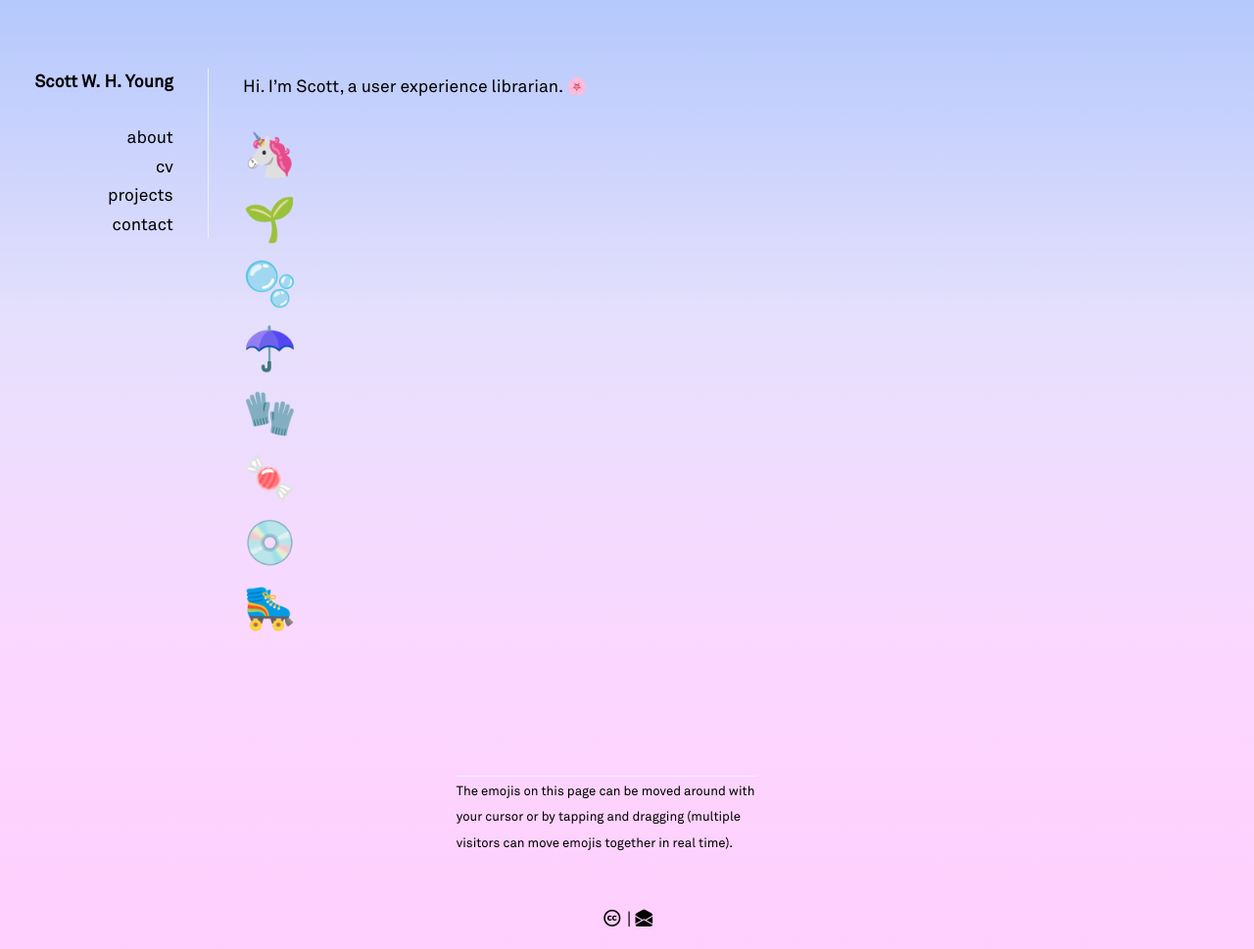
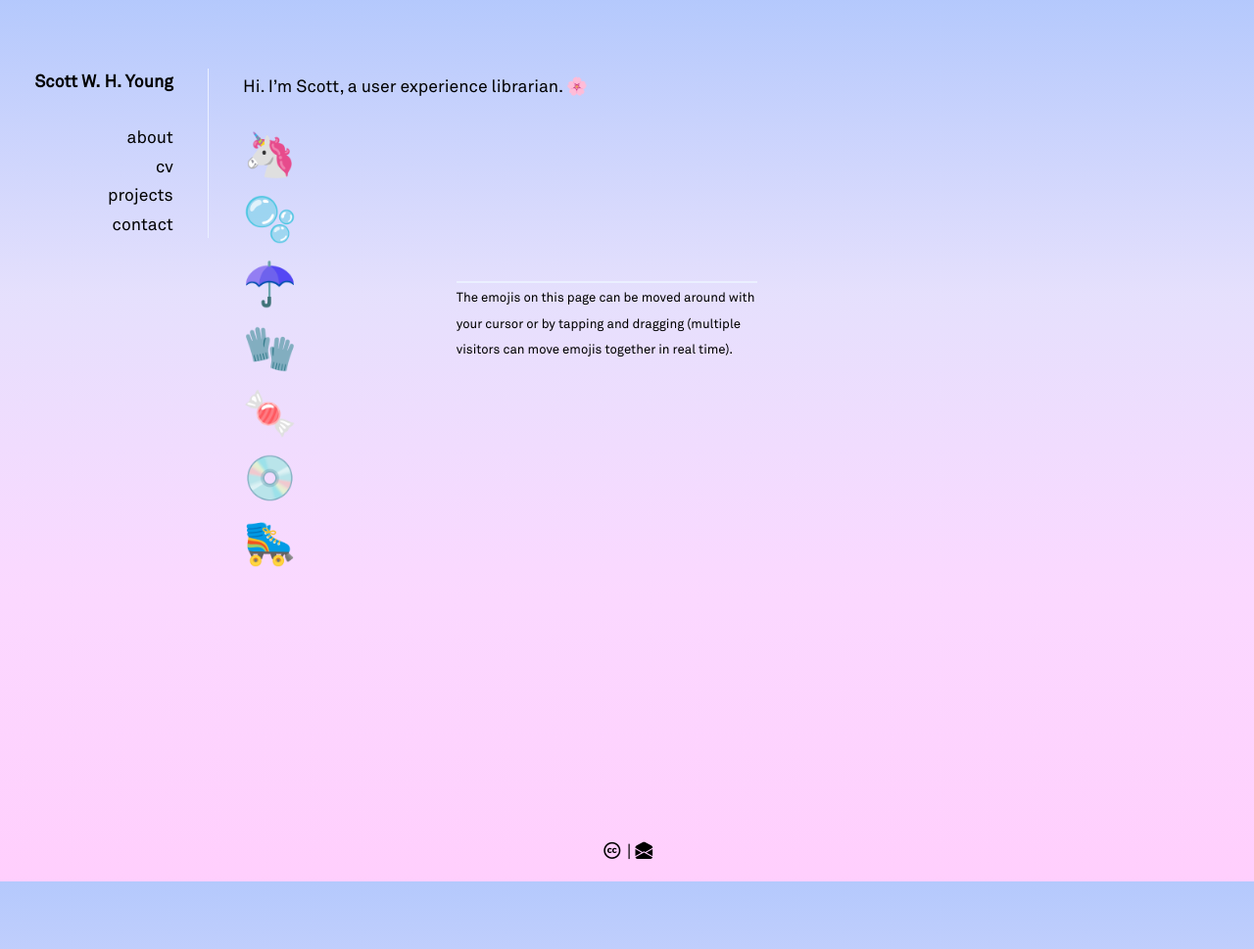
Before and after one commit to swyoung/swyoung.github.io, a Jekyll site: the page built from index.md, in a window 1280 px wide. Shown: the whole page at 98% size. Built offline with Jekyll 4.4.1, drawn with Linux system fonts in a browser that asks for light colours; nearby versions of some CDN libraries; a style sheet for code colours, icons or effects is not loaded; after the commit the page ends 900 px from its top, so only the background shows below that.

Commit message:
Update index.md

```diff
--- a/index.md
+++ b/index.md
@@ -5,17 +5,12 @@ canonical_url: 'https://www.scottwhyoung.info'
 ---
 Hi. I’m Scott, a user experience librarian. <span class="emoji-spin">🌸</span>
   <div id="unicorn" can-move style="font-size:40px">🦄</div>
-  <div id="seedling" can-move style="font-size:40px">🌱</div>
   <div id="bubbles" can-move style="font-size:40px">🫧</div>
   <div id="umbrella" can-move style="font-size:40px">☂️</div>
   <div id="gloves" can-move style="font-size:40px">🧤</div>
   <div id="candy" can-move style="font-size:40px">🍬</div>
   <div id="cd" can-move style="font-size:40px">💿</div>
   <div id="skate" can-move style="font-size:40px">🛼</div>
-<br>
-<br>
-<br>
-
-<div style="border-top:1px solid hsla(223,100%,96%,80);margin:1em;width:46%;position:relative;left:30%">
+<div style="border-top:2px solid hsla(223,100%,96%,80);margin:1em;width:46%;position:relative;left:30%;bottom:50%">
 <span style="font-size:75%">The emojis on this page can be moved around with your cursor or by tapping and dragging (multiple visitors can move emojis together in real time).</span>
 </div>
```
